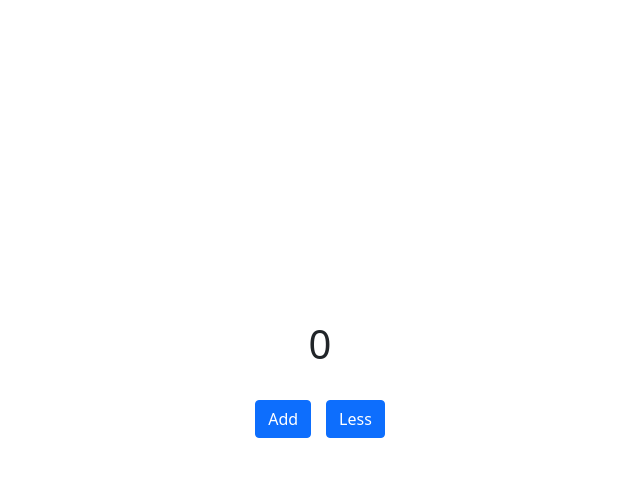
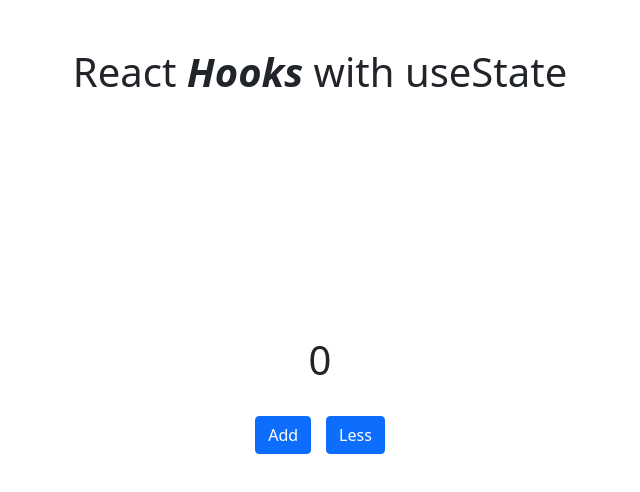
Before and after one commit to sanajitjana/react-hooks, a React (Create React App) app: page / in a window 1280 px wide. Shown: the top 492 px of the page, without its empty margins (320-960 px from the left). Built offline with nearby package versions, Linux system fonts and the light colour scheme.

Commit message:
remove extra

```diff
--- a/src/App.js
+++ b/src/App.js
@@ -2,8 +2,6 @@ import React, { useState } from "react";
 import "bootstrap/dist/css/bootstrap.min.css";
 
 const App = () => {
-  // useState
-  const state = useState();
   const [count, setCount] = useState(0);
 
   const IncNum = () => {
@@ -16,7 +14,14 @@ const App = () => {
 
   return (
     <>
-      <div className="text-center" style={{ marginTop: "40vh" }}>
+      <h1 className="text-center mt-5">
+        React{" "}
+        <b>
+          <i>Hooks</i>
+        </b>{" "}
+        with useState
+      </h1>
+      <div className="text-center" style={{ marginTop: "30vh" }}>
         <h1>{count}</h1>
         <br />
         <button
```
